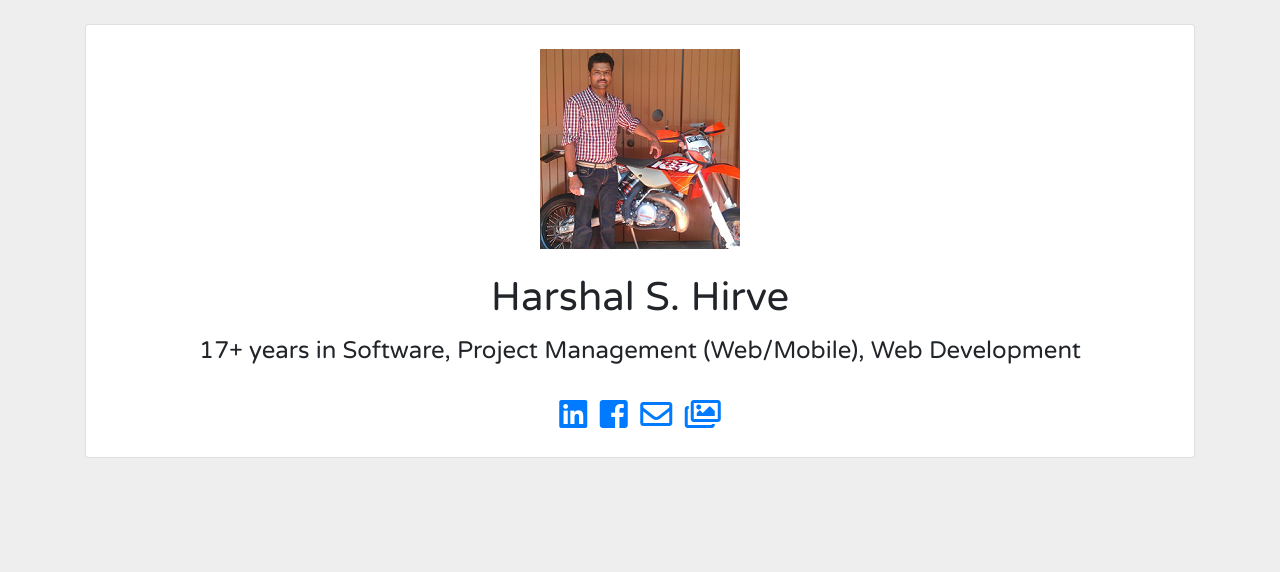
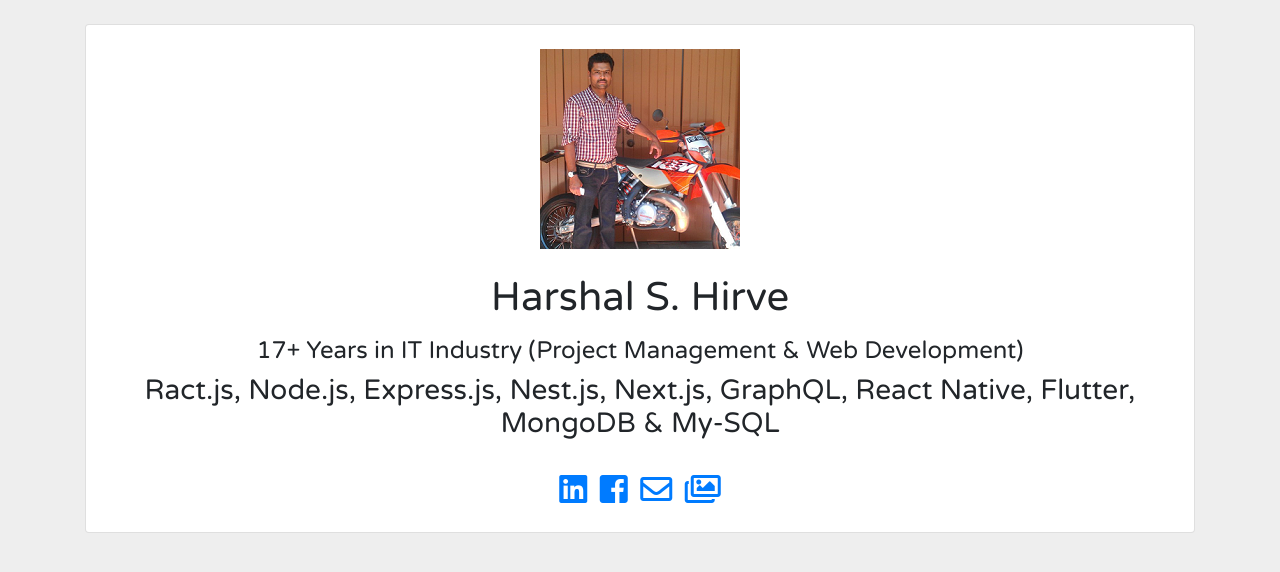
Before and after one commit to harshalhirve/harshalhirve.github.io, a plain HTML site: page index.html in a window 1280 px wide. Drawn offline with nearby package versions, Linux system fonts and the light colour scheme.

Commit message:
Update index.html

```diff
--- a/index.html
+++ b/index.html
@@ -44,7 +44,8 @@
                         <div class="pl-2 pr-2">
                             <h1 class="pt-4">Harshal S. Hirve</h1>
                             <p class="mx-2">
-                                <h4>17+ years in Software, Project Management (Web/Mobile), Web Development</h4>
+                                 <h4>17+ Years in IT Industry (Project Management & Web Development)</h4>
+                                <h3>Ract.js, Node.js, Express.js, Nest.js, Next.js, GraphQL, React Native, Flutter, MongoDB & My-SQL</h3>
                             </p>
                         </div>
                         <ul class="nav justify-content-center pt-3 mb-4">
```
